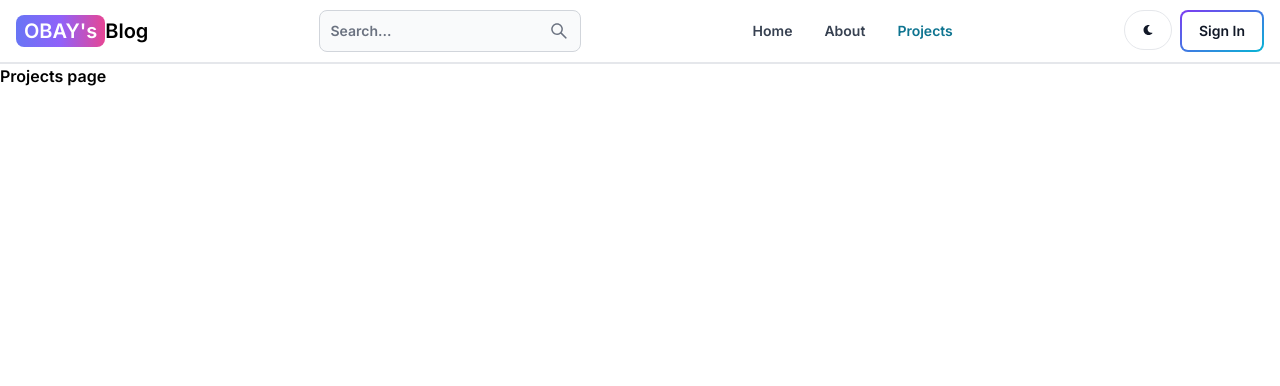
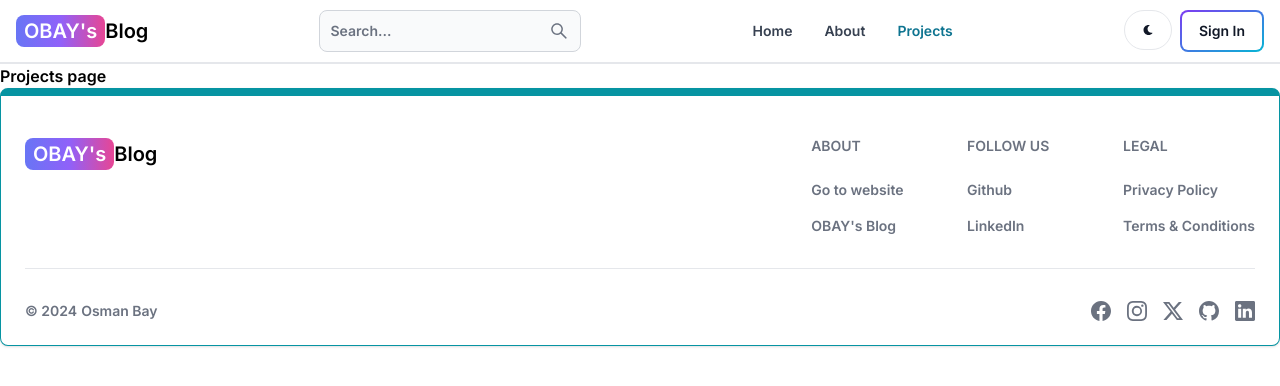
Before and after one commit to osmanbayy/mern-blog, a React (Vite) app in the folder client/: page /projects in a window 1280 px wide. Shown: the top 386 px of the page. Built offline with nearby package versions, Linux system fonts and the light colour scheme.

Commit message:
create and add the footer component

```diff
--- a/client/src/App.jsx
+++ b/client/src/App.jsx
@@ -7,6 +7,7 @@
 import Dashboard from "./pages/Dashboard";
 import Projects from "./pages/Projects";
 import Header from "./components/Header";
+import Footer from "./components/Footer";
 
 export default function App() {
   return (
@@ -20,6 +21,7 @@
         <Route path="/dashboard" element={<Dashboard />} />
         <Route path="/projects" element={<Projects />} />
       </Routes>
+      <Footer />
     </BrowserRouter>
   );
 }
--- /dev/null
+++ b/client/src/components/Footer.jsx
@@ -0,0 +1,105 @@
+import { Footer, FooterTitle } from "flowbite-react";
+import { Link } from "react-router-dom";
+import {
+  BsFacebook,
+  BsGithub,
+  BsInstagram,
+  BsLinkedin,
+  BsTwitterX,
+} from "react-icons/bs";
+
+export default function FooterCom() {
+  return (
+    <Footer container className="border border-t-8 border-teal-500">
+      <div className="w-full mx-auto max-w-7xl">
+        <div className="grid justify-between w-full sm:flex md:grid-cols-1">
+          <div className="mt-5">
+            <Link
+              to={"/"}
+              className="self-center text-lg font-semibold whitespace-nowrap sm:text-xl dark:text-white"
+            >
+              <span className="px-2 py-1 text-white rounded-lg bg-gradient-to-r from-indigo-500 via-purple-500 to-pink-500">
+                OBAY's
+              </span>
+              Blog
+            </Link>
+          </div>
+
+          <div className="grid grid-cols-2 gap-8 mt-4 sm:grid-cols-3 sm:gap-6">
+            <div>
+              <FooterTitle title="About" />
+              <Footer.LinkGroup col>
+                <Footer.Link
+                  href="https://osmanbay.netlify.app/"
+                  target="_blank"
+                  rel="noopener noreferrer"
+                >
+                  Go to website
+                </Footer.Link>
+                <Footer.Link
+                  href="/about"
+                  target="_blank"
+                  rel="noopener noreferrer"
+                >
+                  OBAY's Blog
+                </Footer.Link>
+              </Footer.LinkGroup>
+            </div>
+
+            <div>
+              <FooterTitle title="Follow Us" />
+              <Footer.LinkGroup col>
+                <Footer.Link
+                  href="https://github.com/osmanbayy"
+                  target="_blank"
+                  rel="noopener noreferrer"
+                >
+                  Github
+                </Footer.Link>
+                <Footer.Link
+                  href="https://www.linkedin.com/in/osmanbayy/"
+                  target="_blank"
+                  rel="noopener noreferrer"
+                >
+                  LinkedIn
+                </Footer.Link>
+              </Footer.LinkGroup>
+            </div>
+
+            <div>
+              <FooterTitle title="Legal" />
+              <Footer.LinkGroup col>
+                <Footer.Link href="#">Privacy Policy</Footer.Link>
+                <Footer.Link href="#">Terms &amp; Conditions</Footer.Link>
+              </Footer.LinkGroup>
+            </div>
+          </div>
+        </div>
+        <Footer.Divider />
+        <div className="w-full sm:flex sm:items-start sm:justify-between">
+          <Footer.Copyright
+            href="#"
+            by="Osman Bay"
+            year={new Date().getFullYear()}
+          />
+          <div className="flex gap-4 mt-4 sm:mt-0 sm:justify-center">
+            <Footer.Icon
+              href="https://www.facebook.com/profile.php?id=100007242767631"
+              icon={BsFacebook}
+            />
+            <Footer.Icon
+              href="https://instagram.com/osmanbayy"
+              icon={BsInstagram}
+            />
+            <Footer.Icon href="https://x.com/osmaanbayy" icon={BsTwitterX} />
+            <Footer.Icon href="https://github.com/osmanbayy" icon={BsGithub} />
+            <Footer.Icon
+              href="https://www.linkedin.com/in/osmanbayy/"
+              icon={BsLinkedin}
+            />
+          </div>
+        </div>
+      </div>
+    </Footer>
+  );
+}
```
